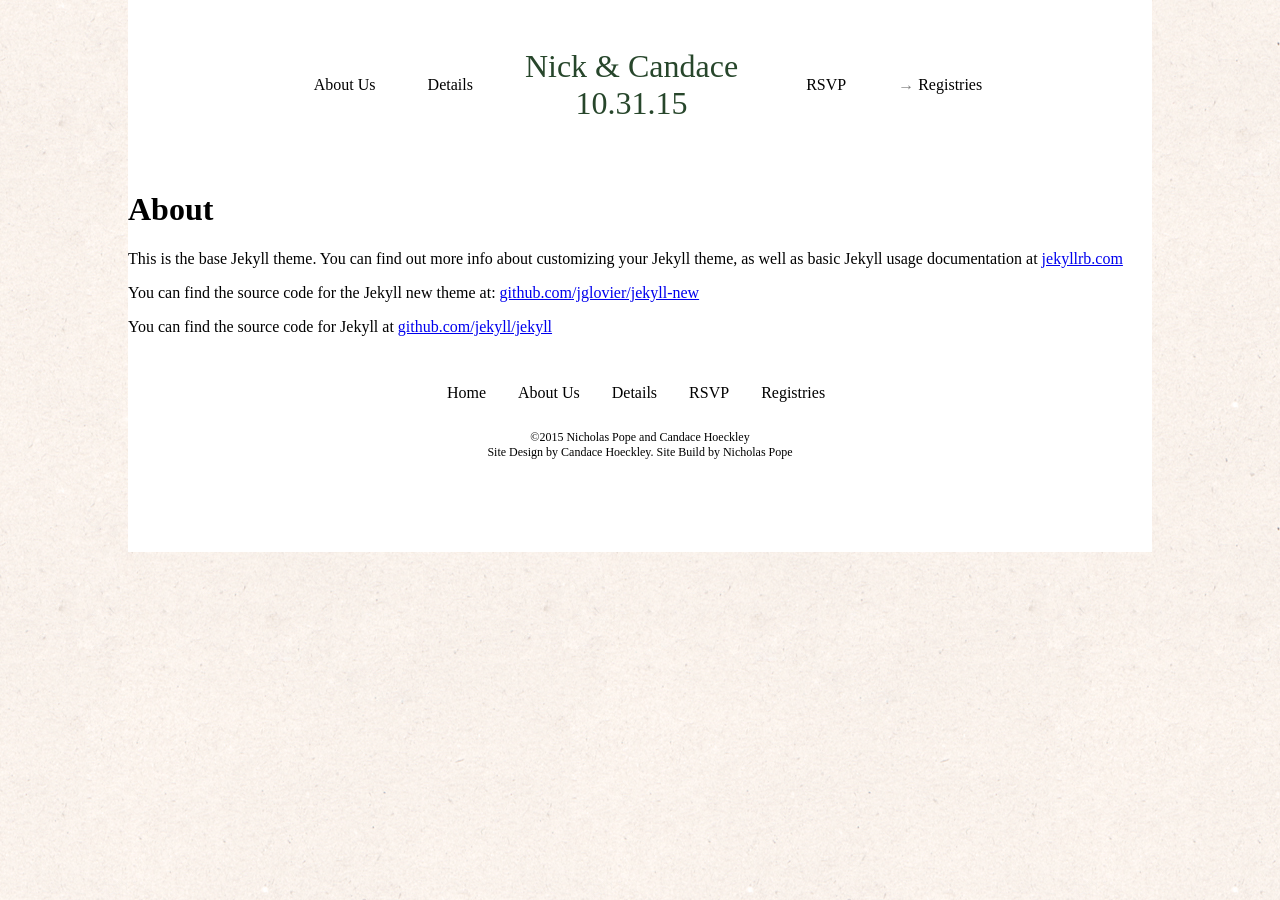
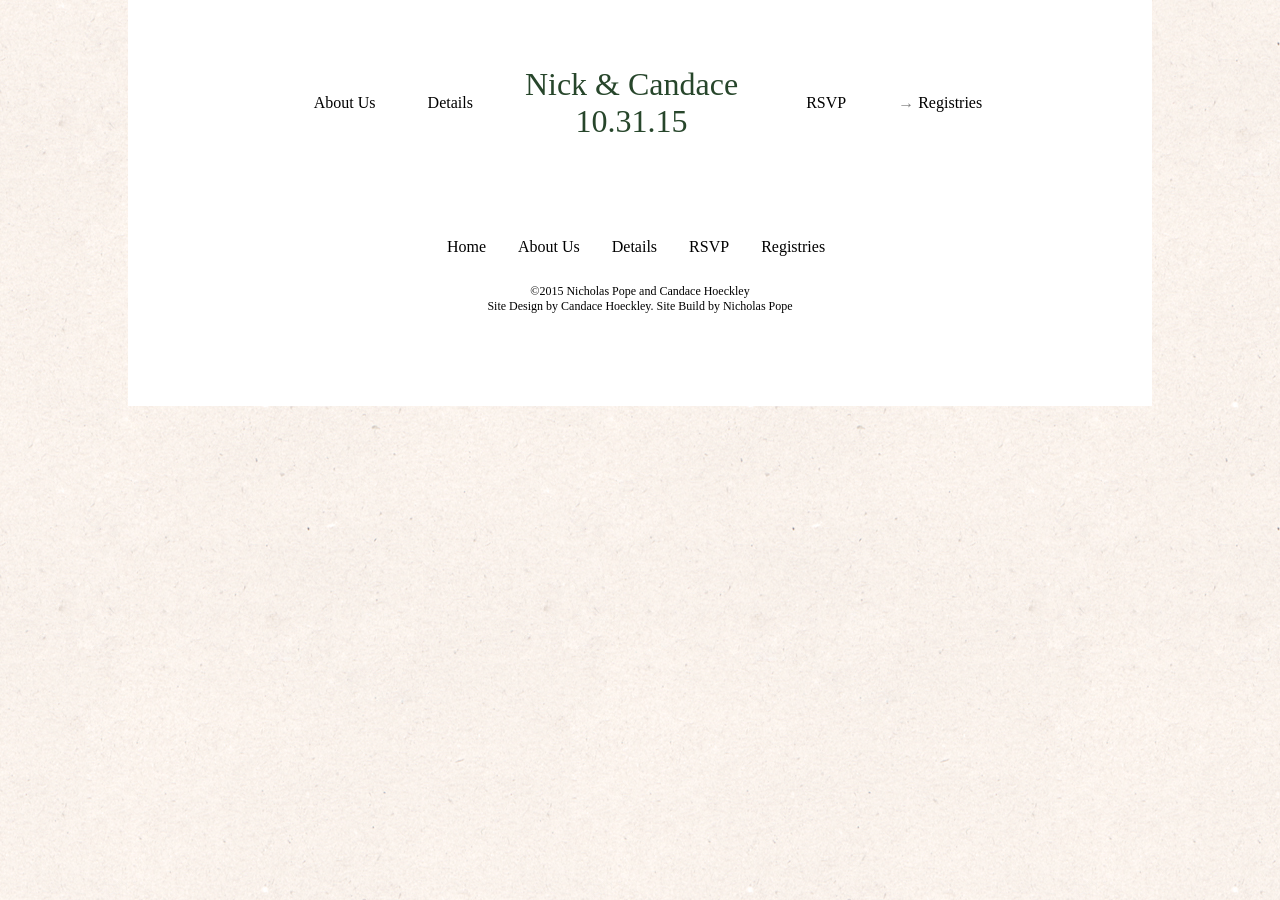
Before and after one commit to pope410211/onelovetorulethemall, a Jekyll site: the page built from about.html, in a window 1280 px wide. Built offline with Jekyll 4.4.1, drawn with Linux system fonts in a browser that asks for light colours; nearby versions of some CDN libraries; library files that are not in the unit come from our copies.

Commit message:
updating

```diff
--- a/_includes/header.html
+++ b/_includes/header.html
@@ -5,8 +5,8 @@
               <ul id="menu-1" class="menu">
                 <li><a href="/about">About Us</a></li>
                 <li><a href="/details">Details</a></li>
-                <li><p > Nick & Candace <br> 10.31.15</p></li>
-                <li><a href="mailto:nickandcandace@yahoo.com?subject=Can't wait to Drink! er...Go to the wedding!">RSVP</a></li>
+                <li><a href="/"><p> Nick & Candace <br> 10.31.15</p></a></li>
+                <li><a href="mailto:nickandcandace@yahoo.com?subject=Can't wait to Drink! er...Go to the wedding!&body=We Wouldn't miss it for all the gold in the Misty Mountains, or The One Ring! %0D What would you do if a Dragon Showed up? %0D%0D%0D BTW this is...... Please tell us your name!">RSVP</a></li>
                 <li id="registries"><a class="dropdown-toggle icon" data-toggle="dropdown"  role="button" aria-haspopup="true" aria-expanded="false">
                 Registries</a>
     <ul class="d-none">
--- a/_layouts/page.html
+++ /dev/null
@@ -1,14 +0,0 @@
----
-layout: default
----
-<div class="post">
-
-  <header class="post-header">
-    <h1 class="post-title">{{ page.title }}</h1>
-  </header>
-
-  <article class="post-content">
-    {{ content }}
-  </article>
-
-</div>
--- a/_sass/header_footer.scss
+++ b/_sass/header_footer.scss
@@ -31,7 +31,6 @@
   &::before{
     content: "\2193";
     color: #C54E0A;
-
   }
   &:hover::before{
     content: "\2197";
@@ -42,10 +41,14 @@
   .dropdown-menu {
     position: absolute;
 
-
     li{
       margin-top: .7em;
-      display: table;
+      display: block;
+
+      &::before{
+        content: "\2192";
+        color: #C54E0A;
+      }
 
 
 
--- /dev/null
+++ b/about.html
@@ -0,0 +1,5 @@
+---
+layout: default
+title: About Us
+permalink: /about/
+---
--- a/about.md
+++ /dev/null
@@ -1,11 +0,0 @@
----
-layout: page
-title: About
-permalink: /about/
----
-
-This is the base Jekyll theme. You can find out more info about customizing your Jekyll theme, as well as basic Jekyll usage documentation at [jekyllrb.com](http://jekyllrb.com/)
-
-You can find the source code for the Jekyll new theme at: [github.com/jglovier/jekyll-new](https://github.com/jglovier/jekyll-new)
-
-You can find the source code for Jekyll at [github.com/jekyll/jekyll](https://github.com/jekyll/jekyll)
--- a/assets/scripts/main.js
+++ b/assets/scripts/main.js
@@ -1,11 +1,10 @@
 (function(){
-"use strict";
+
 
 $('.dropdown-toggle').click(function(){
   console.log("Click me one more time");
+  $(this).toggleClass('icon open');
   $(this).parent().children('ul').toggleClass('d-none dropdown-menu');
-  $(this).toggleClass('icon open');
-
 });
 
 
```
Also changed, not shown: 5 other files.
